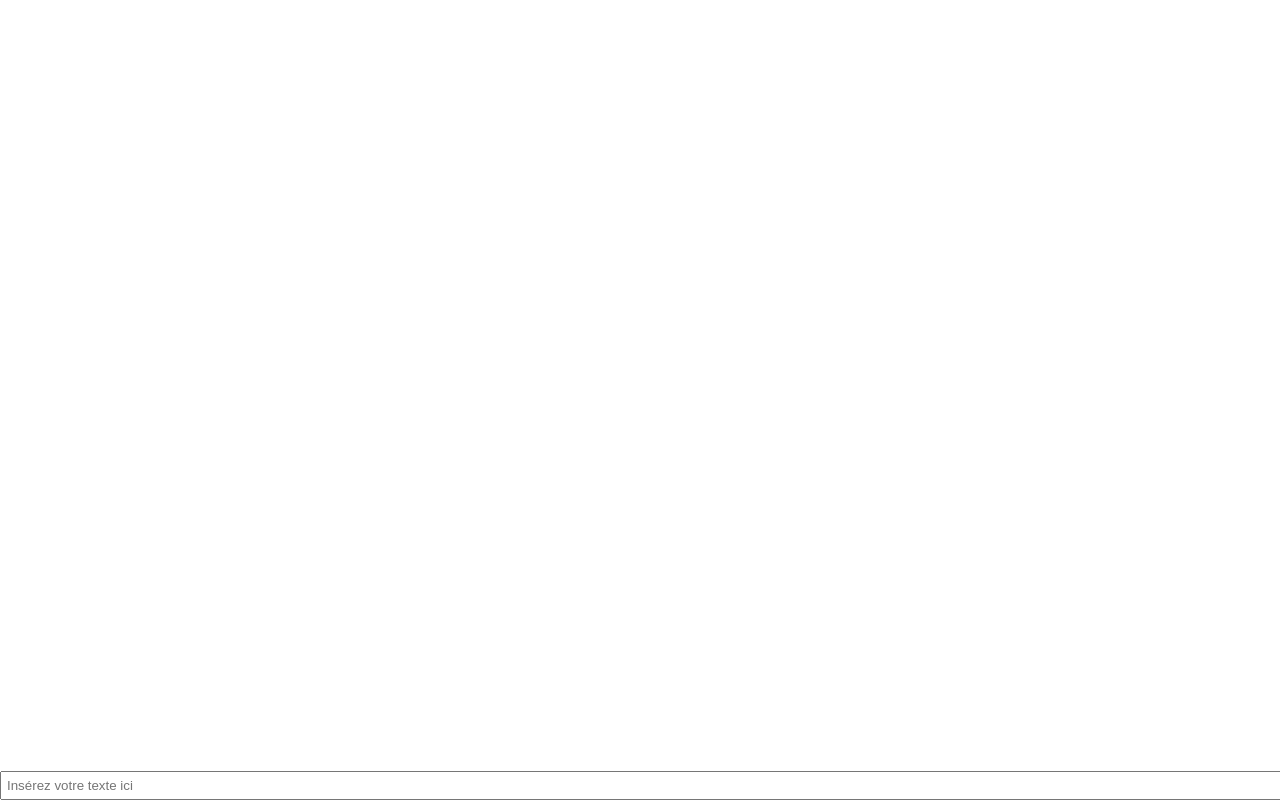
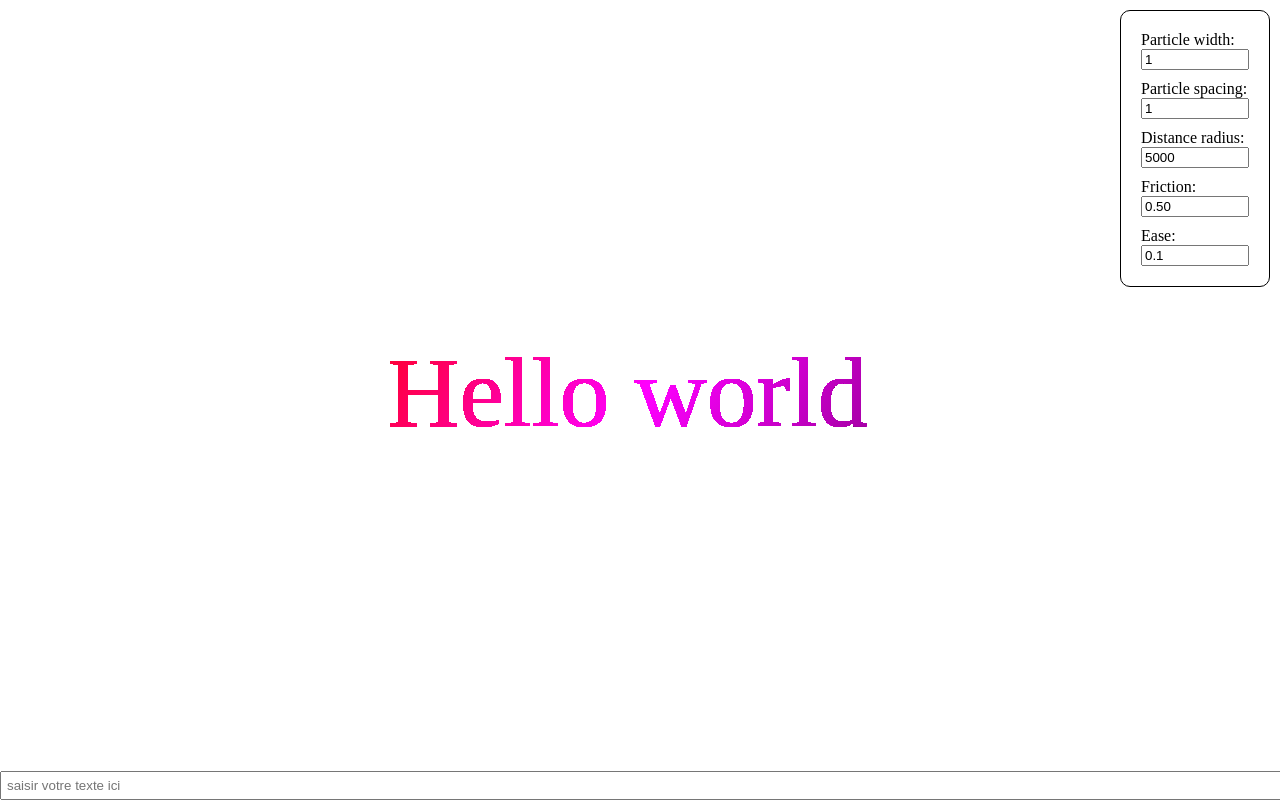
Before and after one commit to tosbas/Text-particle-animation, a plain HTML site: page index.html in a window 1280 px wide. Drawn offline with Linux system fonts and the light colour scheme.

Commit message:
Add files via upload

```diff
--- a/index.html
+++ b/index.html
@@ -11,8 +11,31 @@
 <body>
 
     <canvas id="canvas"></canvas>
+    <div id="options">
+        <div>
+            <label>Particle width:</label>
+            <input type="number" id="particleWidth" value="1" min="1">
+        </div>
+        <div>
+            <label>Particle spacing:</label>
+            <input type="number" id="particleSpacing" min="1" value="1">
+        </div>
+        <div>
+            <label>Distance radius:</label>
+            <input type="number" id="distanceRadius" min="1" value="5000">
+        </div>
+        <div>
+            <label>Friction:</label>
+            <input type="number" id="friction" step="0.01" max="0.9" min="0.1" value="0.50">
+        </div>
+        <div>
+            <label>Ease:</label>
+            <input type="number" id="ease" step="0.01" max="1" min="0.01" value="0.1">
+        </div>
+
+    </div>
     <div id="text">
-        <input type="text" placeholder="Insérez votre texte ici" id="text-input">
+        <input type="text" id="text-input" placeholder="saisir votre texte ici">
     </div>
     <script src="main.js"></script>
 </body>
--- a/main.js
+++ b/main.js
@@ -1,7 +1,12 @@
 class TextParticleAnimation {
-    constructor(canvasId, inputId) {
+    constructor(canvasId, inputId, easeInput, frictionInput, particleSpacingInput, particleWidthInput, distanceRadiusInput) {
         this.canvas = document.getElementById(canvasId);
         this.input = document.getElementById(inputId);
+        this.easeInput = document.getElementById(easeInput);
+        this.frictionInput = document.getElementById(frictionInput);
+        this.particleSpacingInput = document.getElementById(particleSpacingInput);
+        this.particleWidthInput = document.getElementById(particleWidthInput);
+        this.distanceRadiusInput = document.getElementById(distanceRadiusInput);
         this.ctx = this.canvas.getContext("2d", { willReadFrequently: true });
 
         this.canvas.width = window.innerWidth;
@@ -11,11 +16,11 @@ class TextParticleAnimation {
         this.maxTextWidth = this.canvas.width * 0.8;
         this.lineHeight = 80;
         this.particleSpacing = 1;
-        this.rectSize = 1;
+        this.particleWidth = 1;
         this.distanceRadius = 5000;
 
-        this.friction = 0.80;
-        this.ease = 0.01;
+        this.friction = 0.50;
+        this.ease = 0.1;
 
         this.gradient = this.ctx.createLinearGradient(0, 0, this.canvas.width, this.canvas.height);
 
@@ -82,6 +87,11 @@ class TextParticleAnimation {
                 }
             }
         }
+
+        for (const particle of this.particles) {
+            particle.velocity.x += Math.random() * -this.canvas.width * 2 + this.canvas.width;
+            particle.velocity.y += Math.random() * -this.canvas.height * 2 + this.canvas.height;
+        }
     }
 
     updateParticles() {
@@ -109,6 +119,7 @@ class TextParticleAnimation {
                 particle.x += (particle.velocity.x *= this.friction) + (particle.initialX - particle.x) * this.ease;
                 particle.y += (particle.velocity.y *= this.friction) + (particle.initialY - particle.y) * this.ease;
             }
+
         }
     }
 
@@ -128,6 +139,43 @@ class TextParticleAnimation {
         this.input.addEventListener("keyup", (e) => {
             this.wrapText(e.target.value);
         });
+
+        this.particleWidthInput.addEventListener("keyup", (e) => {
+            this.wrapText("Hello world");
+            if (!isNaN(e.target.value)) {
+                this.particleWidth = parseInt(e.target.value);
+            }
+        });
+
+        this.particleSpacingInput.addEventListener("keyup", (e) => {
+            this.wrapText("Hello world");
+            if (!isNaN(e.target.value)) {
+                this.particleSpacing = parseInt(e.target.value);
+            }
+        });
+
+        this.distanceRadiusInput.addEventListener("keyup", (e) => {
+            this.wrapText("Hello world");
+            if (!isNaN(parseInt(e.target.value))) {
+                this.distanceRadius = parseInt(e.target.value);
+            }
+        });
+
+        this.frictionInput.addEventListener("keyup", (e) => {
+            this.wrapText("Hello world");
+            if (!isNaN(e.target.value)) {
+                this.friction = parseFloat(e.target.value);
+            }
+        });
+
+        this.easeInput.addEventListener("keyup", (e) => {
+            this.wrapText("Hello world");
+            if (!isNaN(e.target.value)) {
+                this.ease = parseFloat(e.target.value);
+            }
+        });
+
+        this.wrapText("Hello world");
     }
 
     animate() {
@@ -137,9 +185,8 @@ class TextParticleAnimation {
 
         for (const particle of this.particles) {
             this.ctx.fillStyle = particle.color;
-            this.ctx.fillRect(particle.x, particle.y, this.rectSize, this.rectSize);
+            this.ctx.fillRect(particle.x, particle.y, this.particleWidth, this.particleWidth);
         }
     }
 }
-
-const textParticleAnimation = new TextParticleAnimation("canvas", "text-input");
+const textParticleAnimation = new TextParticleAnimation("canvas", "text-input", "ease", "friction", "particleSpacing", "particleWidth", "distanceRadius");
--- a/style.css
+++ b/style.css
@@ -1,11 +1,11 @@
-body{
+body {
     margin: 0;
     padding: 0;
     box-sizing: border-box;
     overflow: hidden;
 }
 
-#text{
+#text {
     position: absolute;
     width: 100%;
     bottom: 0;
@@ -13,11 +13,35 @@ body{
     background-color: rgb(255, 255, 255);
 }
 
-#text input{
+#text input {
     width: 100%;
     padding: 5px;
 }
 
-canvas{
+#options {
+    position: absolute;
+    top: 10px;
+    right: 10px;
+    padding: 10px;
+}
+
+#options div {
+    margin: 10px;
+}
+
+#options{
+    border: 1px solid black;
+    border-radius: 10px;
+}
+
+#options label{
+    display: block;
+}
+
+#options input{
+    width: 100px;
+}
+
+canvas {
     /* background-color: black; */
 }
```
